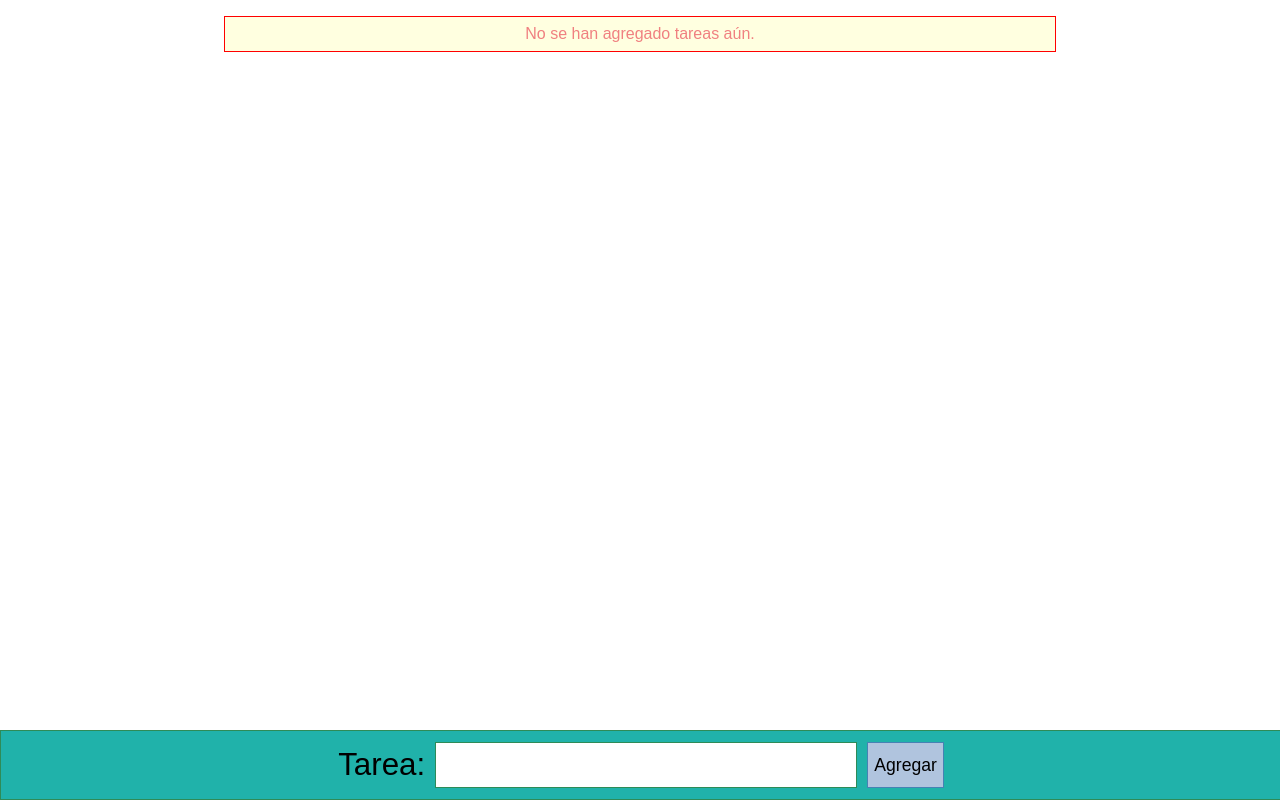
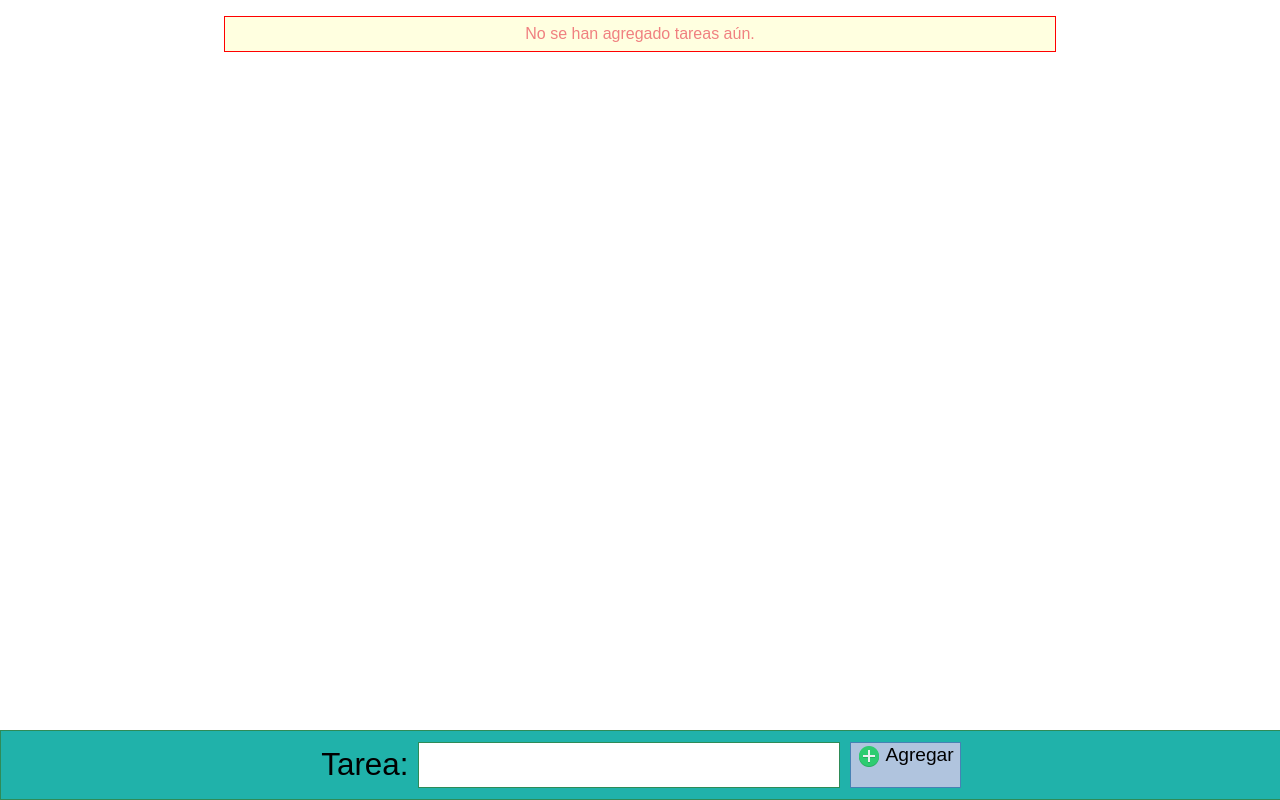
Before and after one commit to ferudinato/Todolist, a React app: page / in a window 1280 px wide. Built offline with nearby package versions, Linux system fonts and the light colour scheme.

Commit message:
se agregaron iconos para representar el boton de eliminar y agregar tarea

```diff
--- a/src/components/NewTodo/NewTodo.css
+++ b/src/components/NewTodo/NewTodo.css
@@ -36,10 +36,16 @@ form input:hover {
 }
 
 form button {
-    font-size: 1.1em;
+    font-size: 1.2em;
+    display: flex;
+    flex-direction: row;
+    justify-content: space-around;
     box-sizing: border-box;
     background-color: lightsteelblue;
     border: 1px solid steelblue;
+}
+form button span {
+    margin-right: 4px;
 }
 
 form button:hover {
--- a/src/components/NewTodo/NewTodo.js
+++ b/src/components/NewTodo/NewTodo.js
@@ -1,6 +1,8 @@
 import React from 'react';
 
 import Stylesheet from './NewTodo.css';
+import AddButton from '../../assets/images/addBtn.png';
+
 
 const newTodo = (props) => {
     return (
@@ -10,7 +12,7 @@ const newTodo = (props) => {
                     <span>Tarea:</span>
                     <input type='text' name='taskName' autoComplete='off' />
                 </label>
-                <button type='submit'>Agregar</button>
+                <button type='submit'><span><img src={AddButton} alt='Añadir tarea' /></span>Agregar</button>
             </form>
         </div>
     )
--- a/src/components/TodoList/TodoList.js
+++ b/src/components/TodoList/TodoList.js
@@ -1,13 +1,14 @@
 import React from 'react';
 
 import Stylesheet from './TodoList.css';
+import DeleteButton from '../../assets/images/deleteBtn.png';
 
 
 const todoList = (props) => {
     let tasks = props.taskList.map((item, i) => {
         return (<li key={item.id}>
             <div>{item.name}</div>
-            <div className={Stylesheet.CloseBtn}><button onClick={() => props.clicked(item.id)}>X</button></div>
+            <div className={Stylesheet.CloseBtn}><button onClick={() => props.clicked(item.id)}><img width='10' alt='Eliminar tarea' src={DeleteButton} /></button></div>
         </li>)
     })
 
```
Also changed, not shown: src/assets/images/addBtn.png (added), src/assets/images/deleteBtn.png (added).
